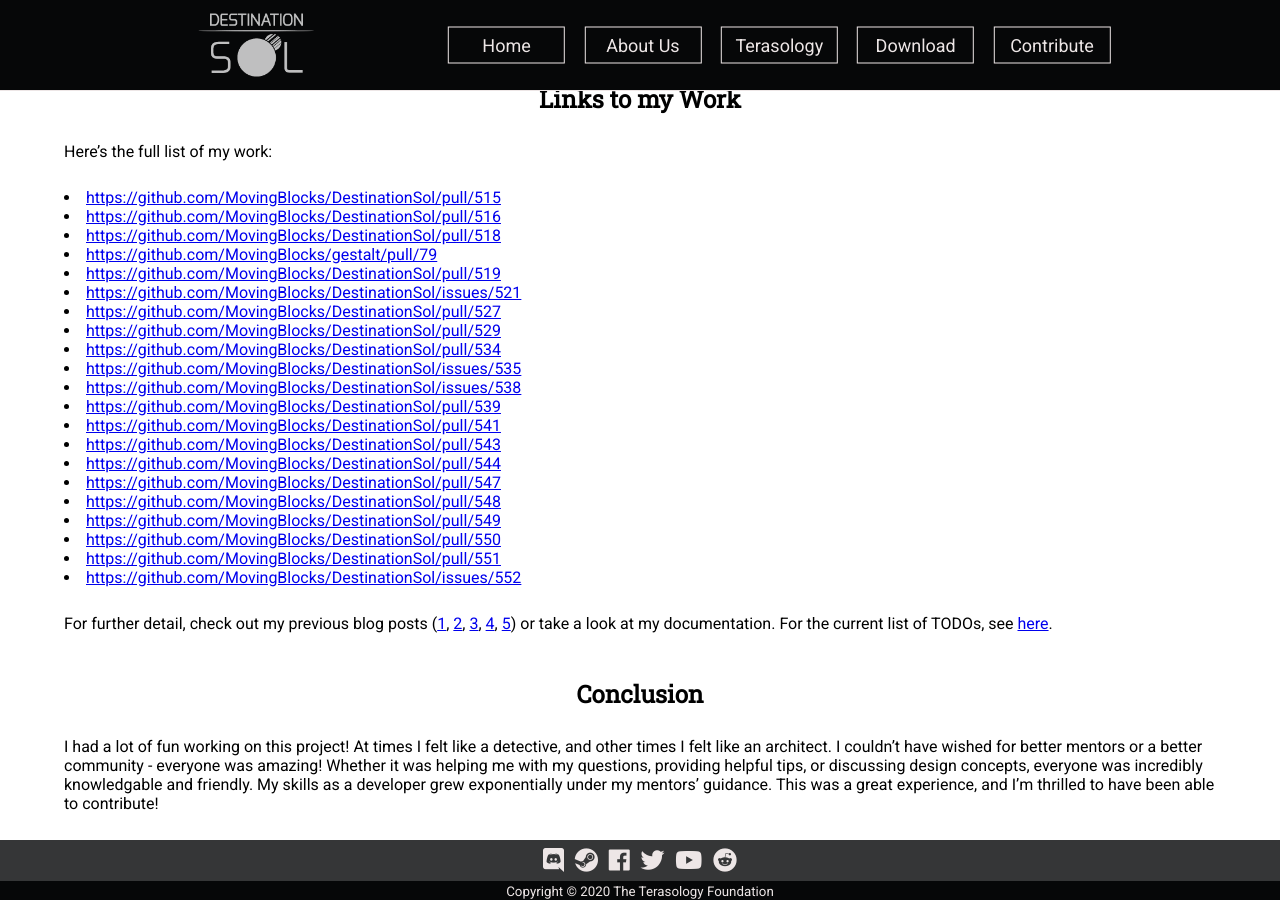
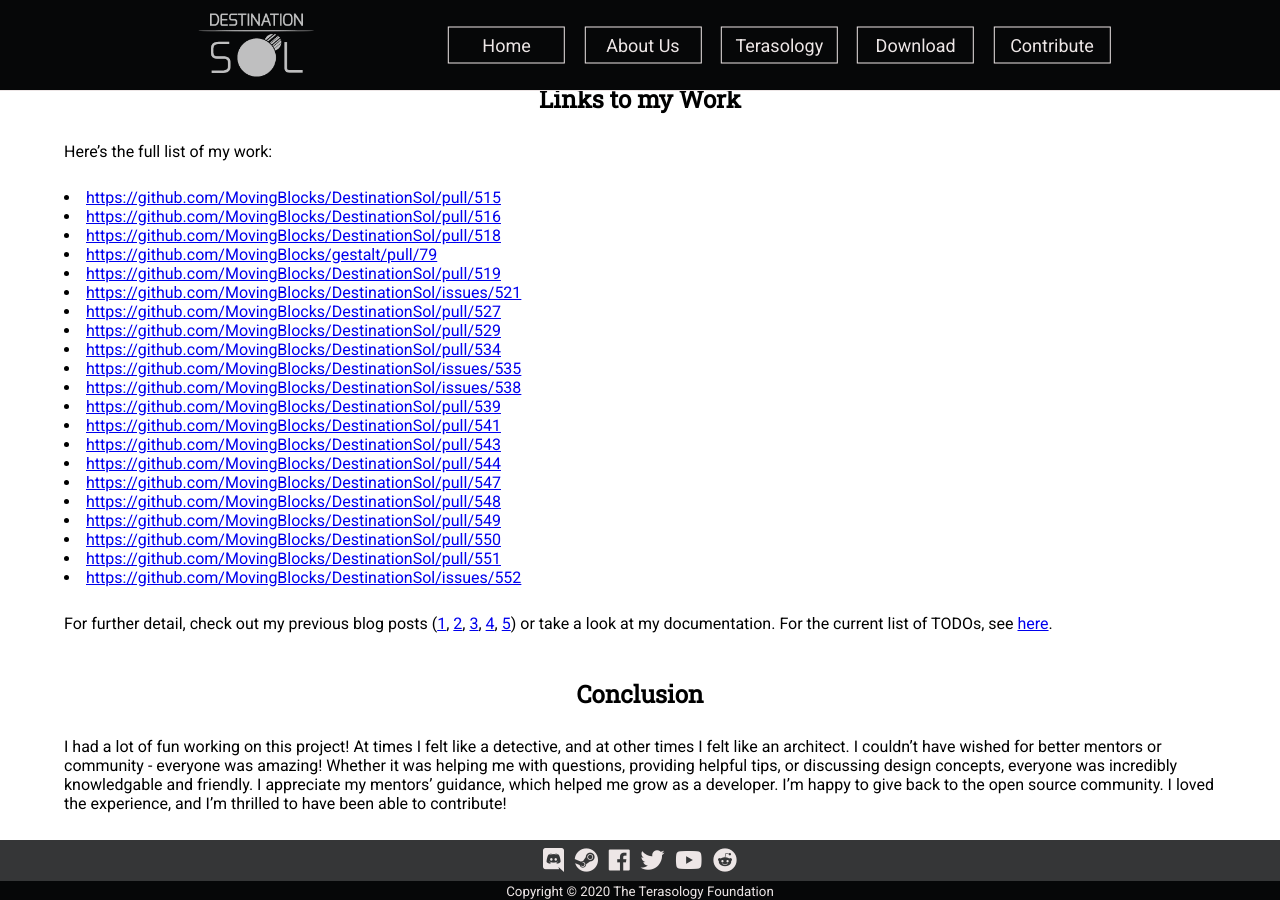
Before and after one commit to DestinationSol/DestinationSol.github.io, a Jekyll site: the page built from _posts/2020-08-27-gsoc-wrap-up.md, in a window 1280 px wide and 900 px high, scrolled down 1526 px. Built offline with Jekyll 4.4.1, drawn with Linux system fonts in a browser that asks for light colours; nearby versions of some CDN libraries.

Commit message:
Small edits

```diff
--- a/_posts/2020-08-27-gsoc-wrap-up.md
+++ b/_posts/2020-08-27-gsoc-wrap-up.md
@@ -68,4 +68,4 @@ For further detail, check out my previous blog posts ([1](http://destinationsol.
 
 # Conclusion
 
-I had a lot of fun working on this project! At times I felt like a detective, and other times I felt like an architect. I couldn't have wished for better mentors or a better community - everyone was amazing! Whether it was helping me with my questions, providing helpful tips, or discussing design concepts, everyone was incredibly knowledgable and friendly. My skills as a developer grew exponentially under my mentors' guidance. This was a great experience, and I'm thrilled to have been able to contribute!
+I had a lot of fun working on this project! At times I felt like a detective, and at other times I felt like an architect. I couldn't have wished for better mentors or community - everyone was amazing! Whether it was helping me with questions, providing helpful tips, or discussing design concepts, everyone was incredibly knowledgable and friendly. I appreciate my mentors' guidance, which helped me grow as a developer. I'm happy to give back to the open source community. I loved the experience, and I'm thrilled to have been able to contribute!
```
